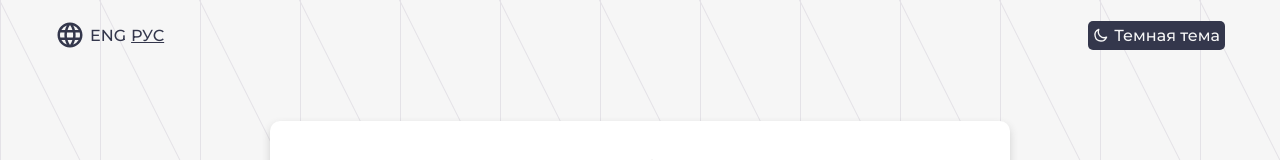
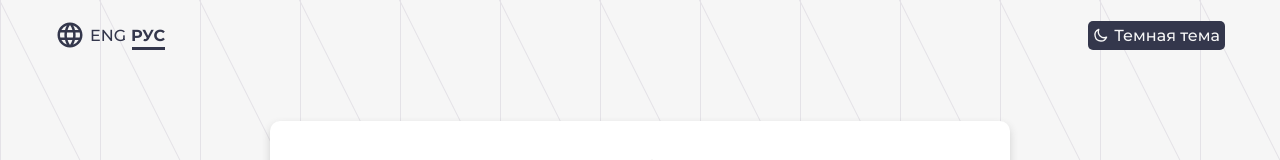
Before and after one commit to stepblazev/sbv-website, a React (Vite) app: page /resume in a window 1280 px wide. Shown: the top 160 px of the page. Built offline with nearby package versions, Linux system fonts and the light colour scheme.

Commit message:
1.2.2 Language switcher

```diff
--- a/package.json
+++ b/package.json
@@ -1,7 +1,7 @@
 {
 	"name": "sbv-website",
 	"private": true,
-	"version": "1.2.1",
+	"version": "1.2.2",
 	"type": "module",
 	"scripts": {
 		"dev": "vite --open --host",
--- a/src/components/language-switcher/LanguageSwitcher.jsx
+++ b/src/components/language-switcher/LanguageSwitcher.jsx
@@ -20,21 +20,21 @@ export default function LanguageSwitcher() {
 			<button
 				onClick={changeLanguage}
 				value='en'
-				style={{
-					textDecoration: i18n.language === 'en' ? 'underline' : 'none',
-				}}
+				style={{ fontWeight: i18n.language === 'en' ? '700' : '500' }}
 			>
 				ENG
 			</button>
 			<button
 				onClick={changeLanguage}
 				value='ru'
-				style={{
-					textDecoration: i18n.language === 'ru' ? 'underline' : 'none',
-				}}
+				style={{ fontWeight: i18n.language === 'ru' ? '700' : '500' }}
 			>
 				РУС
 			</button>
+			<div
+				className={isDark ? classes.underline_dark : classes.underline_light}
+				style={{ left: i18n.language === 'en' ? '37px' : '77px' }}
+			></div>
 		</div>
 	);
 }
--- a/src/components/language-switcher/language-switcher.module.scss
+++ b/src/components/language-switcher/language-switcher.module.scss
@@ -1,6 +1,7 @@
 @import '../../styles/variables';
 
 .switch_dark {
+	position: relative;
 	display: flex;
 	align-items: center;
 	gap: 5px;
@@ -30,3 +31,17 @@
 		color: $dark;
 	}
 }
+
+.underline_dark {
+	position: absolute;
+	height: 3px;
+	width: 33px;
+	background-color: $light;
+	bottom: 0;
+	left: 37px;
+	transition: left 0.2s ease;
+}
+.underline_light {
+	@extend .underline_dark;
+	background-color: $dark;
+}
--- a/src/components/page-header/page-header.module.scss
+++ b/src/components/page-header/page-header.module.scss
@@ -16,10 +16,4 @@
 			height: 20px;
 		}
 	}
-
-	// @media (max-width: 600px) {
-	// 	position: fixed;
-	// 	top: 0;
-	// 	right: 0;
-	// }
 }
```
Also changed, not shown: src/components/layout/layout.module.scss (+1 -0 lines).
